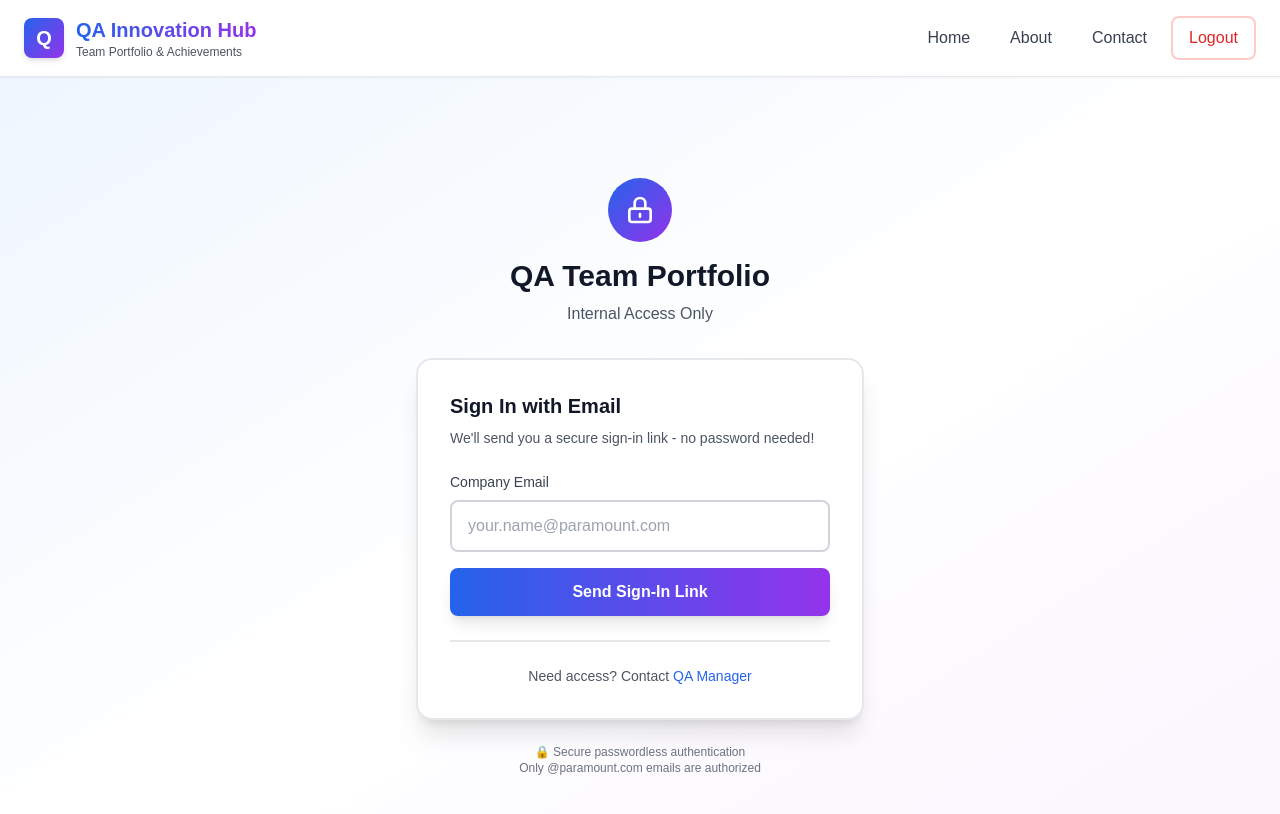
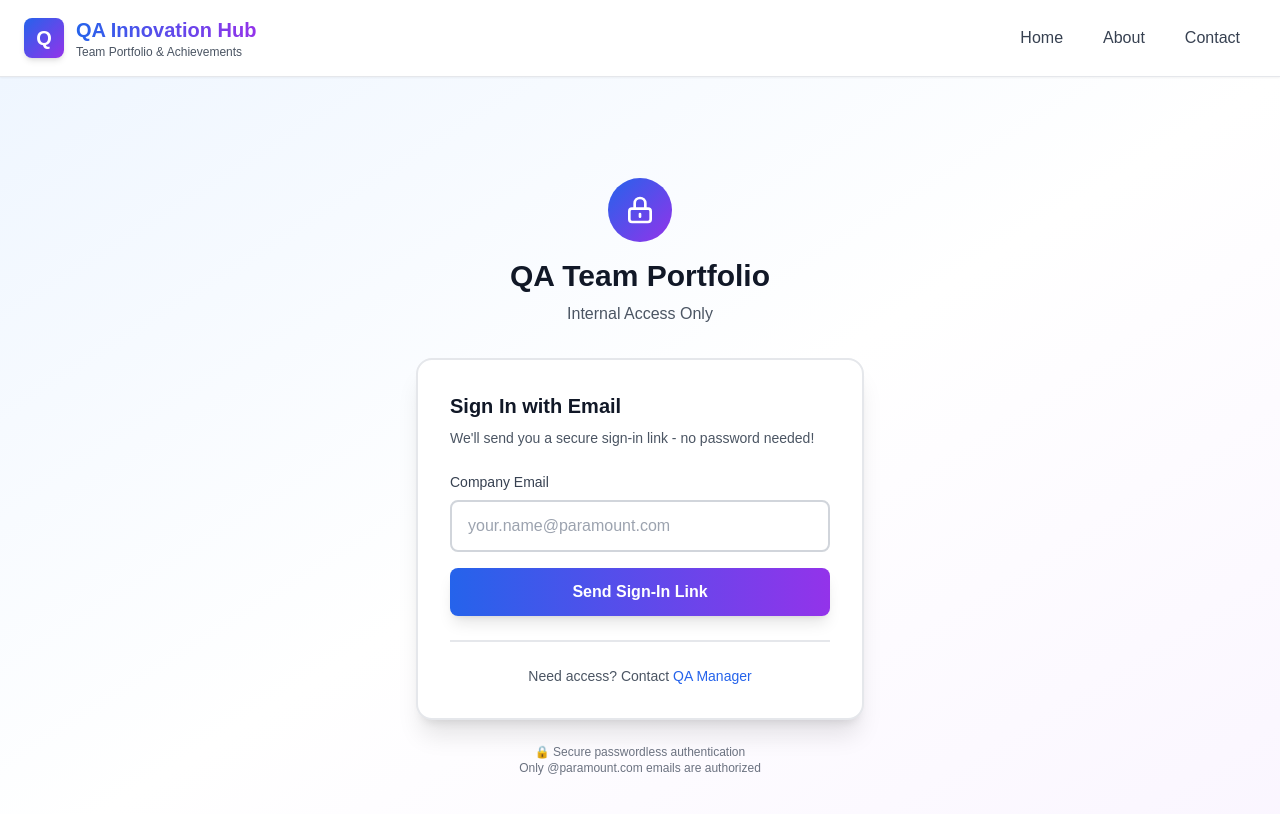
Before and after one commit to alpsla/portfolio, a Next.js app: page /auth/signin in a window 1280 px wide. Shown: the top 814 px of the page. Built offline with nearby package versions, Linux system fonts and the light colour scheme; no server answers.

Commit message:
fix(ui): hide logout button on auth pages
- Logout button now hidden on /auth/* pages
- Only shows on main pages (Home, About, Contact, Projects)
- Cleaner UX on sign-in and error pages

```diff
--- a/src/components/shared/Header.tsx
+++ b/src/components/shared/Header.tsx
@@ -20,6 +20,9 @@ export function Header() {
     if (path === '/') return pathname === '/';
     return pathname?.startsWith(path);
   };
+
+  // Don't show logout button on auth pages
+  const isAuthPage = pathname?.startsWith('/auth');
 
   return (
     <header className="sticky top-0 z-50 bg-white/95 dark:bg-gray-900/95 backdrop-blur-sm border-b border-gray-200 dark:border-gray-800 shadow-sm">
@@ -78,7 +81,8 @@ export function Header() {
               <span className="sm:hidden">📧</span>
             </Link>
 
-            {/* Logout Button - Always visible for convenience */}
+            {/* Logout Button - Hide on auth pages */}
+            {!isAuthPage && (
               <button
                 onClick={() => signOut({ callbackUrl: '/auth/signin' })}
                 className="px-4 py-2 rounded-lg font-medium transition-all duration-300 text-red-600 dark:text-red-400 hover:bg-red-50 dark:hover:bg-red-900/20 border-2 border-red-200 dark:border-red-800"
@@ -87,6 +91,7 @@ export function Header() {
                 <span className="hidden sm:inline">Logout</span>
                 <span className="sm:hidden">🚪</span>
               </button>
+            )}
           </div>
         </div>
       </nav>
```
Lines whose indentation alone changed are shown as unchanged.
